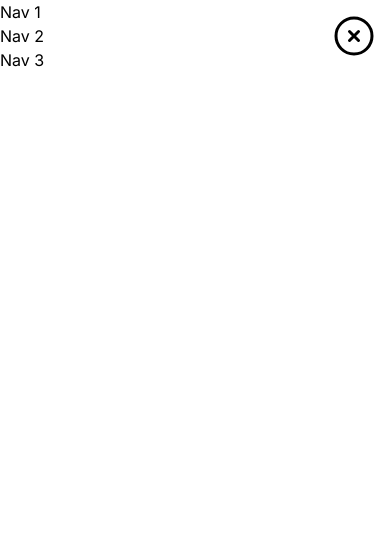
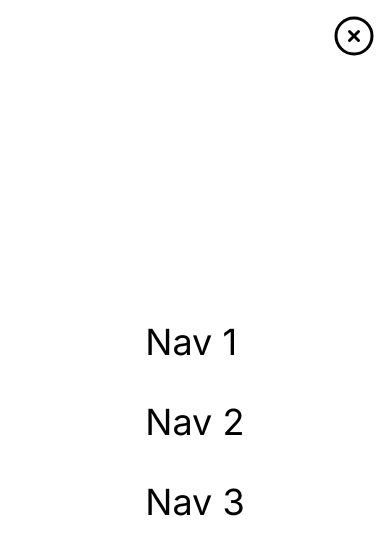
Before and after one commit to Laumak/nextjs-blog, a Next.js app: page / in a window 390 px wide. Shown: the top 554 px of the page. Built offline with nearby package versions, Linux system fonts and the light colour scheme.

Commit message:
Style mobile nav items

```diff
--- a/src/app/components/Navigation.tsx
+++ b/src/app/components/Navigation.tsx
@@ -60,12 +60,12 @@ const Navigation = () => {
       <div
         className={`${
           mobileNavOpen ? '' : 'hidden '
-        }h-screen w-screen z-10 absolute bg-white top-0 bottom-0 left-0 right-0`}
+        }h-screen w-screen z-10 absolute bg-white top-0 bottom-0 left-0 right-0 flex justify-center`}
       >
-        <ul id="navbar-default">
-          <li>Nav 1</li>
-          <li>Nav 2</li>
-          <li>Nav 3</li>
+        <ul className="text-4xl self-center" id="navbar-default">
+          <li className="p-5">Nav 1</li>
+          <li className="p-5">Nav 2</li>
+          <li className="p-5">Nav 3</li>
         </ul>
 
         <CloseIcon
```
